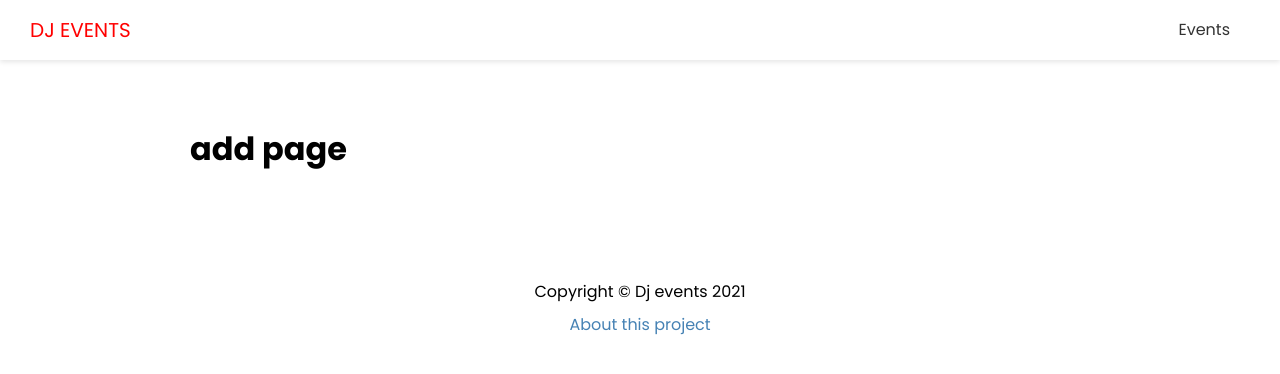
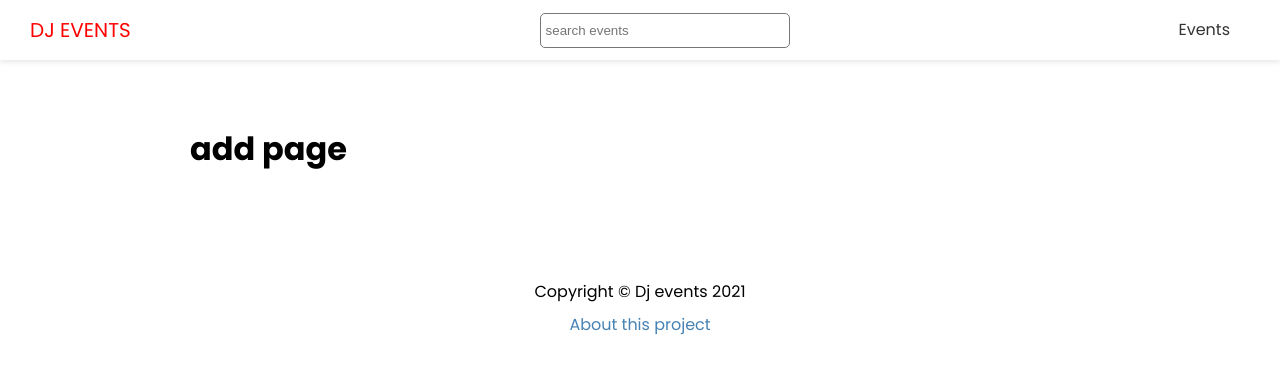
Before and after one commit to MiguelARam27/Next-Project, a Next.js app in the folder frontend/: page /events/add in a window 1280 px wide. Shown: the top 374 px of the page. Built offline with nearby package versions, Linux system fonts and the light colour scheme.

Commit message:
Search page and search component

```diff
--- a/frontend/components/Header.js
+++ b/frontend/components/Header.js
@@ -1,5 +1,7 @@
 import Link from 'next/link';
 import styles from '../styles/Header.module.css';
+import Search from './Search';
+
 export default function Header() {
   return (
     <div className={styles.header}>
@@ -8,7 +10,7 @@
           <a>Dj Events</a>
         </Link>
       </div>
-
+      <Search />
       <nav>
         <ul>
           <li>
--- /dev/null
+++ b/frontend/components/Search.js
@@ -0,0 +1,27 @@
+import styles from '@/styles/Search.module.css';
+import { useState } from 'react';
+import { useRouter } from 'next/router';
+export default function Search() {
+  const [term, setTerm] = useState('');
+  const router = useRouter();
+
+  const handleSubmit = (e) => {
+    e.preventDefault();
+    router.push(`/events/search?term=${term}`);
+    setTerm('');
+  };
+  return (
+    <div className={styles.search}>
+      <form onSubmit={handleSubmit}>
+        <input
+          type="text"
+          value={term}
+          onChange={(e) => {
+            setTerm(e.target.value);
+          }}
+          placeholder="search events"
+        />
+      </form>
+    </div>
+  );
+}
--- a/frontend/package.json
+++ b/frontend/package.json
@@ -10,6 +10,7 @@
   },
   "dependencies": {
     "next": "11.1.2",
+    "qs": "^6.10.1",
     "react": "17.0.2",
     "react-dom": "17.0.2",
     "react-icons": "^4.3.1"
--- /dev/null
+++ b/frontend/styles/Search.module.css
@@ -0,0 +1,7 @@
+.search input {
+  width: 250px;
+  height: 35px;
+  padding: 5px;
+  border: 1px #777 solid;
+  border-radius: 5px;
+}
```
Also changed, not shown: frontend/pages/events/search.js (added, +38 -0 lines), 1 other file (tests, documents, lock files or other folders).
